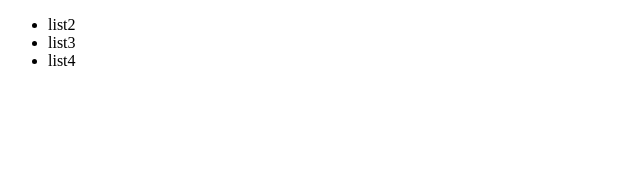
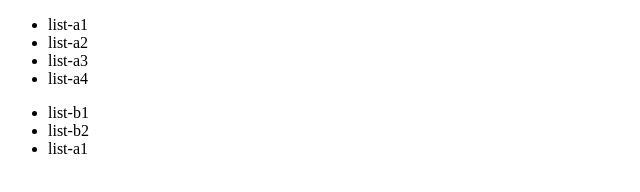
Before and after one commit to Manishgupta200/code-with-harry-js-tutorial, a plain HTML site: page index.html in a window 1280 px wide. Shown: the whole page, without its empty margins (0-640 px from the left). Drawn offline with Linux system fonts and the light colour scheme.

Commit message:
(17) DOM cloneNode method

```diff
--- a/index.html
+++ b/index.html
@@ -11,11 +11,15 @@
 	<!-- script.js -->
 </head>
 <body>
-	<ul id="list">
-		<li>list1</li>
-		<li>list2</li>
-		<li>list3</li>
-		<li>list4</li>
+	<ul id="list-a">
+		<li>list-a1</li>
+		<li>list-a2</li>
+		<li>list-a3</li>
+		<li>list-a4</li>
+	</ul>
+	<ul id="list-b">
+		<li>list-b1</li>
+		<li>list-b2</li>
 	</ul>
 	<script src="myscript.js"></script>
 </body>
--- a/myscript.js
+++ b/myscript.js
@@ -1,5 +1,12 @@
-// DOM removeChild
-var target=document.querySelector('#list');
-var list1=target.children[0];
+// DOM cloneNode method
+var target=document.getElementById('list-a').children[0];
+// it copy <li></li> from #lisa-a
+// if nothing say true and false then default value it false which copies only tags and attributes not inner text
+var copyElement=target.cloneNode();
 
-target.removeChild(list1);
+// it copy <li>list-a1</li> from #lisa-a
+var copyElement=target.cloneNode(true);
+// <li>list-a1</li>
+console.log(copyElement);
+
+document.getElementById('list-b').appendChild(copyElement);
```
